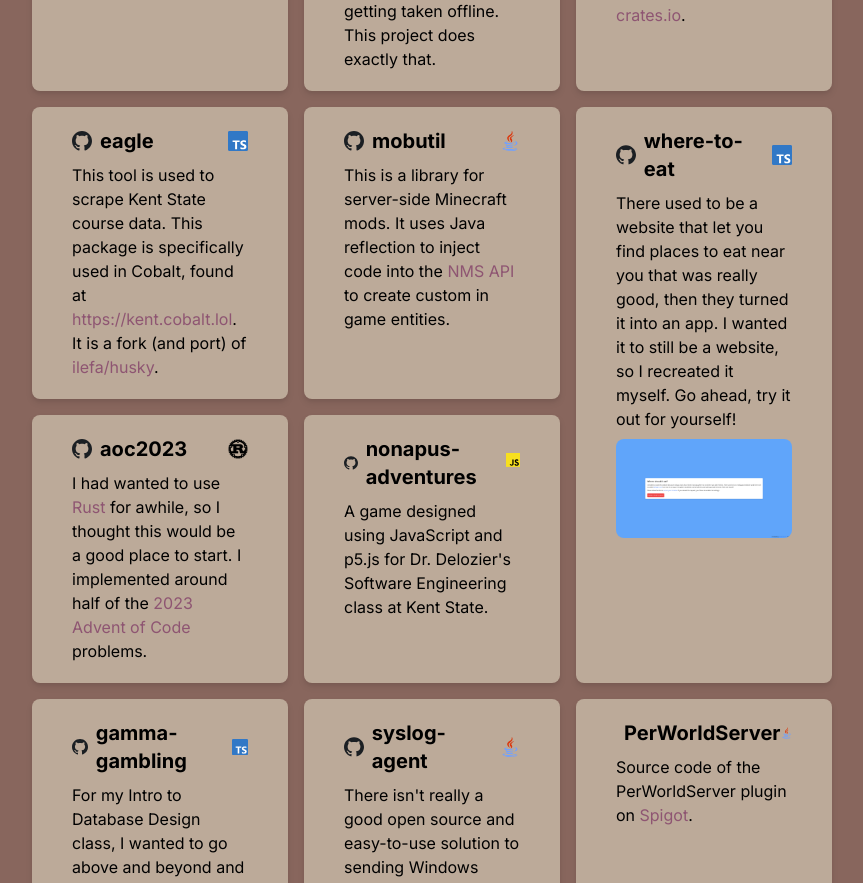
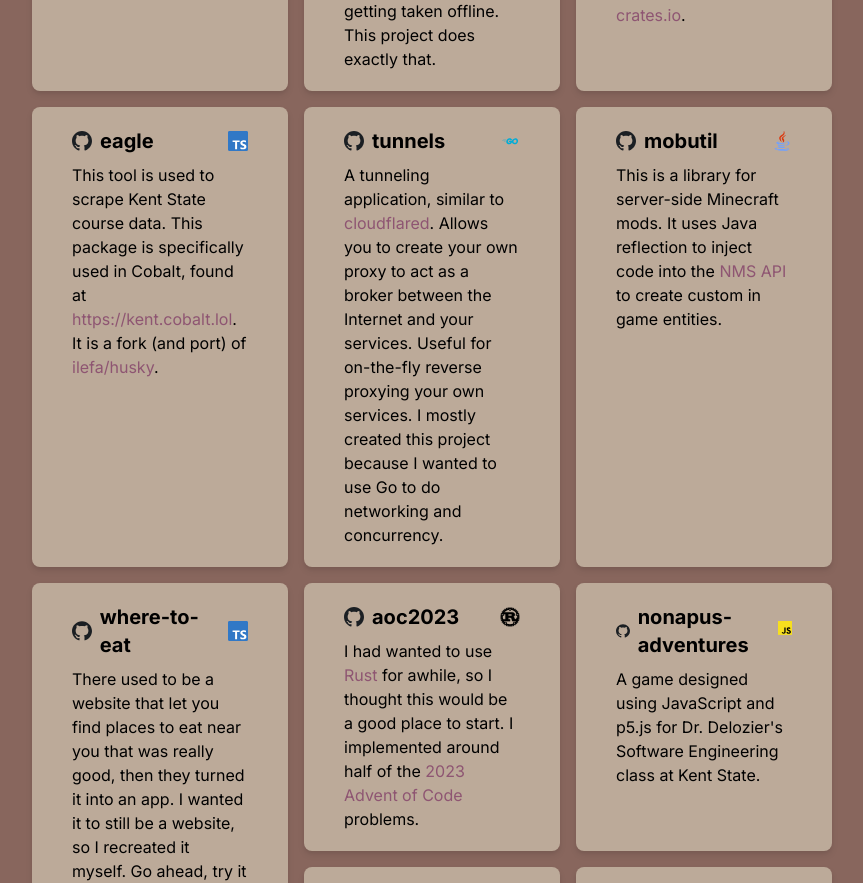
Before and after one commit to Struck713/portfolio, a Next.js app: page / in a window 1280 px wide. Shown: the part 1465-2348 px from the top of the page, without its empty margins (208-1071 px from the left). Built offline with nearby package versions, Linux system fonts and the light colour scheme.

Commit message:
Added tunnels to list of projects

```diff
--- a/src/app/config.tsx
+++ b/src/app/config.tsx
@@ -90,6 +90,17 @@ export const projects: Project[] = [
         language: "typescript",
     },
     {
+        name: "tunnels",
+        description: (
+            <span>
+                A tunneling application, similar to <Link href="https://github.com/cloudflare/cloudflared">cloudflared</Link>. Allows you to create your own proxy to act as a broker between the Internet
+                and your services. Useful for on-the-fly reverse proxying your own services. I mostly created this project because I wanted to use Go to do networking and concurrency.
+            </span>
+        ),
+        html_url: "https://github.com/Struck713/tunnels",
+        language: "go",
+    },
+    {
         name: "mobutil",
         description: (
             <span>
--- a/src/components/Icons.tsx
+++ b/src/components/Icons.tsx
@@ -27,7 +27,7 @@ export const IconButton = ({ url, icon, text }: IconButtonProps) => {
     )
 }
 
-export type IconLanguages = "typescript" | "javascript" | "java" | "c++" | "rust";
+export type IconLanguages = "typescript" | "javascript" | "java" | "c++" | "rust" | "go";
 export const getIconByLanguage = (language: IconLanguages) => {
     switch (language) {
         case "typescript": return <IconTypeScript />;
@@ -35,6 +35,7 @@ export const getIconByLanguage = (language: IconLanguages) => {
         case "java": return <IconJava />;
         case "c++": return <IconCPlusPlus />;
         case "rust": return <IconRust />
+        case "go": return <IconGo />
     }
 }
 
@@ -43,6 +44,8 @@ const IconJavaScript = () => <img alt="JavaScript logo" title="JavaScript projec
 const IconJava = () => <img alt="Java logo" title="Java project" src="/icons/java.svg" />;
 const IconCPlusPlus = () => <img alt="C++ logo" src="/icons/cplusplus.svg" />;
 const IconRust = () => <img alt="Rust logo" title="Rust project" src="/icons/rust.svg" />;
+const IconGo = () => <img alt="Go logo" title="Go project" src="/icons/go.svg" />;
+
 
 export const IconLinkedIn = () => <img alt="LinkedIn" title="LinkedIn logo" src="/icons/linkedin.svg" />;
 export const IconGithub = () => <img alt="Github" title="Github logo" src="/icons/github.svg" />;
--- a/src/components/sections/Projects.tsx
+++ b/src/components/sections/Projects.tsx
@@ -9,7 +9,7 @@ export interface Project {
     description: string | ReactNode,
     html_url: string,
     homepage?: string,
-    language: string,
+    language: IconLanguages,
 }
 
 export const Project = ({ name, description, language, homepage, html_url }: Project) => {
```
Also changed, not shown: public/icons/go.svg (added).
